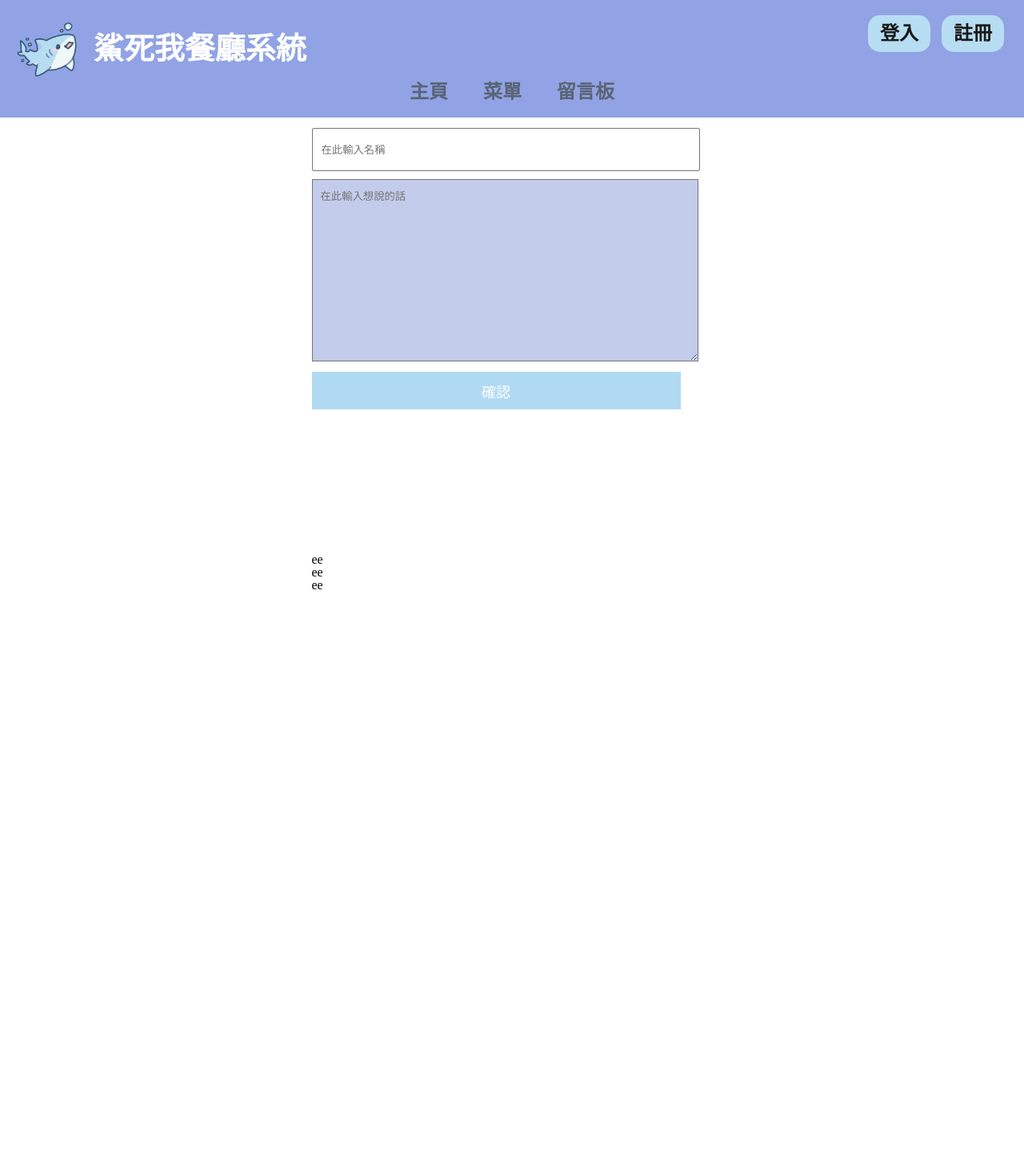
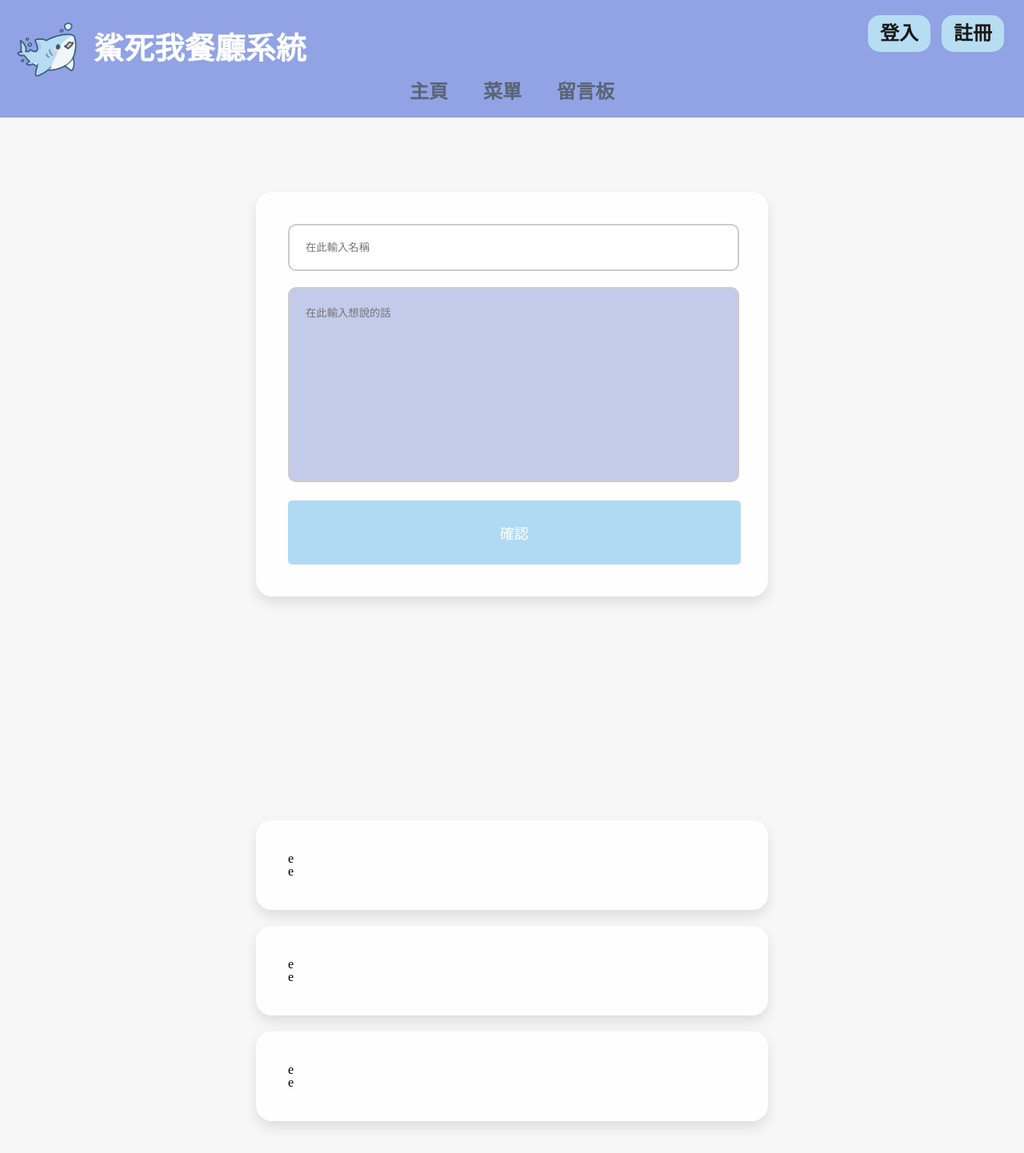
Before and after one commit to Lzn0629/shark0516-main, a Django app: page /comment/ in a window 1280 px wide. Shown: the whole page at 80% size. Before the commit the page ends 737 px from the top, so only its background shows below. Run offline with Django 4.2, Linux system fonts and the light colour scheme; data comes from the database, SQL or seed files in the repository; both versions use the stored data as it was after the commit.

Commit message:
comment fix

```diff
--- a/template/html/toComment.html
+++ b/template/html/toComment.html
@@ -6,62 +6,54 @@
     <title>留言板</title>
     <style>
         body {
+            font-family: Arial, sans-serif;
             margin: 0;
             padding: 0;
-        }
-
-        .header {
-            width: 100%;
-            height: 84px;
-            background-color: #8599E1;
-            display: flex;
-            justify-content: center;
-            align-items: center;
-            margin-bottom: 50px;
+            background-color: #f7f7f7;
         }
 
         .comment-container {
             display: flex;
+            flex-wrap: wrap;
             justify-content: center;
-            align-items: center;
-            margin-top: 140px;
+            gap: 20px;
+            padding: 40px;
+            margin-top: 200px;
         }
 
         .comment-box {
-            width: 501px;
+            width: 560px;
             background-color: rgba(255, 255, 255, 0.85);
+            padding: 40px;
+            border-radius: 20px;
+            box-shadow: 0 8px 16px rgba(0, 0, 0, 0.1);
+        }
+
+        .comment-box input[type="text"], .comment-box textarea {
+            width: calc(100% - 40px);
+            margin-bottom: 20px;
             padding: 20px;
+            border: 2px solid #ccc;
             border-radius: 10px;
         }
 
-        #name {
-            width: calc(100% - 40px);
-            height: 30px;
-            margin-bottom: 10px;
-            padding: 10px;
+        .comment-box textarea {
+            height: 200px;
+            resize: none;
+            background-color: rgba(148, 163, 219, 0.55);
         }
 
-        #comment {
-            width: calc(100% - 40px);
-            height: 206px;
-            background-color: rgba(148, 163, 219, 0.55);
-            margin-bottom: 10px;
-            padding: 10px;
-        }
-
-        input[type="submit"] {
-            width: calc(100% - 40px);
-            height: 47px;
+        .comment-box input[type="submit"] {
+            width: 101%;
+            height: 80px;
             background-color: #B0DAF2;
             border: none;
             color: white;
             font-size: 18px;
             cursor: pointer;
+            border-radius: 5px;
         }
 
-        input[type="submit"]:hover {
-            background-color: #8ABAD3;
-        }
     </style>
 </head>
 <body>
@@ -72,24 +64,22 @@
                 <p style="color: red;">{{ msg }}</p>
                 {% csrf_token %}
                 <input type="text" name="name" id="name" placeholder="在此輸入名稱">
-                <textarea name="comment" id="comment" cols="30" rows="10" placeholder="在此輸入想說的話"></textarea>
+                <textarea name="comment" id="comment" placeholder="在此輸入想說的話"></textarea>
                 <input type="submit" value="確認">
             </form>
         </div>
     </div>
-    {% if comments %}
     <div class="comment-container">
-        <div class="comment-box">
-            <table>
+        {% if comments %}
             {% for c in comments %}
-                <tr>
-                    <td>{{ c.name }}</td>
-                    <td>{{ c.comment }}</td>
-                </tr>
+                <div class="comment-box">
+                    <div class="comment-entry">
+                        <div><p><strong>{{ c.name }} </strong></p></div>
+                        <div><p>{{ c.comment }}</p></div>
+                    </div>
+                </div>
             {% endfor %}
-            </table>
-        </div>
+        {% endif %}
     </div>
-    {% endif %}
 </body>
 </html>
```
Also changed, not shown: db.sqlite3.
